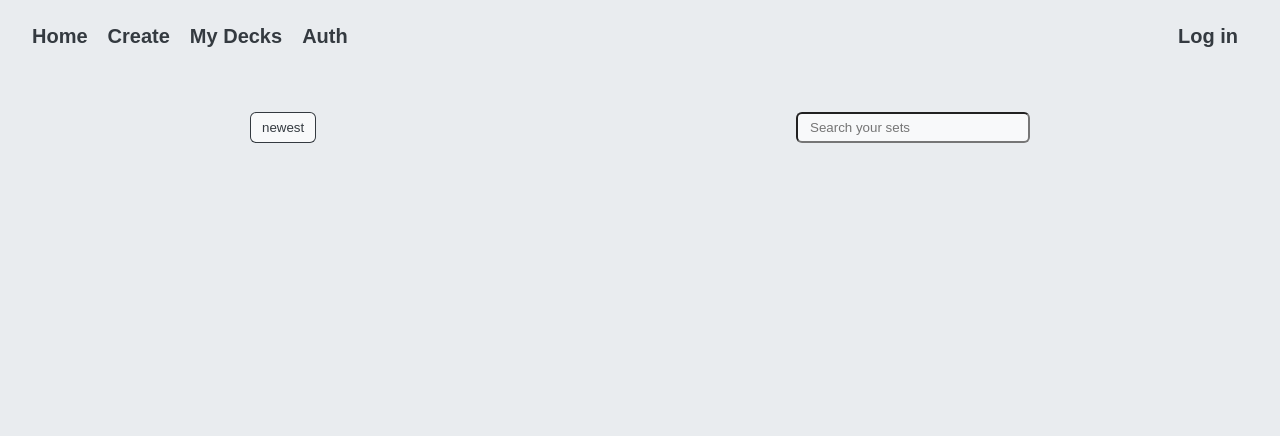
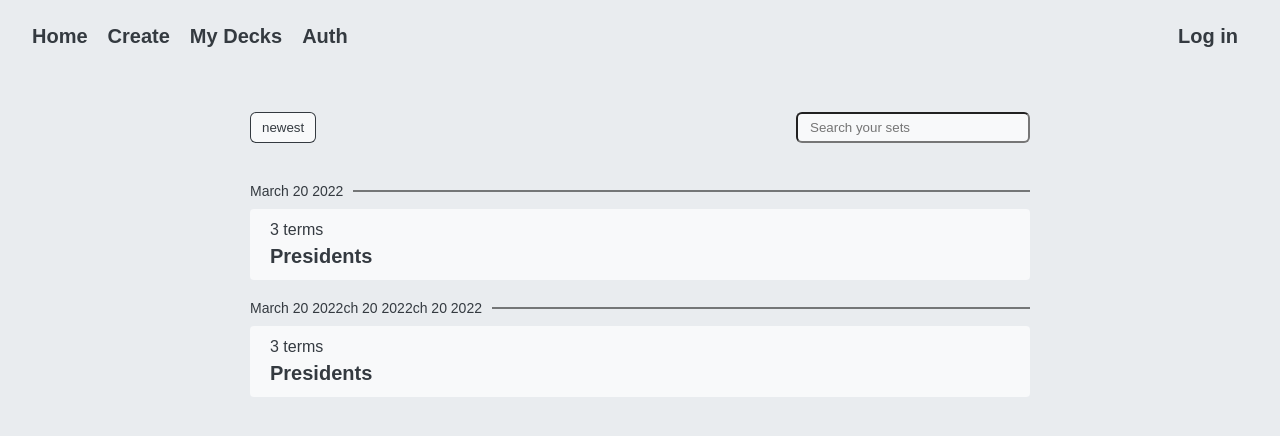
Before and after one commit to justin-cueva/MatchCards, a React (Create React App) app: page /myDecks in a window 1280 px wide. Shown: the top 436 px of the page. Built offline with nearby package versions, Linux system fonts and the light colour scheme.

Commit message:
displaying our decks

```diff
--- a/src/components/myDecksPage/DecksContainer.tsx
+++ b/src/components/myDecksPage/DecksContainer.tsx
@@ -1,5 +1,28 @@
+import "../../styles/myDecksContainer.css";
+
 const DecksContainer = () => {
-  return <div className="container--my-decks"></div>;
+  return (
+    <div className="container--my-decks">
+      <div className="container--decks-of-a-date">
+        <label>
+          <span>March 20 2022</span>
+        </label>
+        <div className="my-decks__deck">
+          <span>3 terms</span>
+          <h4>Presidents</h4>
+        </div>
+      </div>
+      <div className="container--decks-of-a-date">
+        <label>
+          <span>March 20 2022ch 20 2022ch 20 2022</span>
+        </label>
+        <div className="my-decks__deck">
+          <span>3 terms</span>
+          <h4>Presidents</h4>
+        </div>
+      </div>
+    </div>
+  );
 };
 
 export default DecksContainer;
--- /dev/null
+++ b/src/styles/myDecksContainer.css
@@ -0,0 +1,51 @@
+/* MY DECKS PAGE */
+.container--my-decks {
+  margin-top: 4rem;
+  display: flex;
+  flex-direction: column;
+  gap: 2rem;
+}
+
+.container--decks-of-a-date label span {
+  overflow: hidden;
+  display: inline-block;
+  position: relative;
+  background-color: #e9ecef;
+  padding-right: 1rem;
+  z-index: 2;
+}
+
+.container--decks-of-a-date label {
+  display: block;
+  display: flex;
+  font-size: 1.4rem;
+  position: relative;
+}
+
+.container--decks-of-a-date label::after {
+  content: "";
+  position: absolute;
+  top: 50%;
+  transform: translateY(-50%);
+  right: 0;
+  width: 100%;
+  height: 1px;
+  background-color: #000;
+}
+
+.my-decks__deck {
+  background-color: #f8f9fa;
+  padding: 1.2rem 2rem;
+  border-radius: 4px;
+  margin-top: 1rem;
+}
+
+.my-decks__deck span {
+  display: inline-block;
+  margin-bottom: 0.6rem;
+  font-size: 1.6rem;
+}
+
+.my-decks__deck h4 {
+  font-size: 2rem;
+}
--- a/src/styles/myDecksPage.css
+++ b/src/styles/myDecksPage.css
@@ -1,7 +1,7 @@
+/* SORT AND SEARCH  */
 .input--find-decks {
   width: 30%;
   max-width: 30rem;
-  /* height: 100%; */
 }
 
 .input--find-decks,
@@ -11,7 +11,6 @@
   background-color: #f8f9fa;
 }
 
-/* SORT SELECT */
 .sort-inputs {
   display: flex;
   justify-content: space-between;
@@ -30,6 +29,7 @@
   transform: translateY(100%);
   min-width: 12rem;
   background-color: #f8f9fa;
+  z-index: 3;
 }
 
 .option {
```
